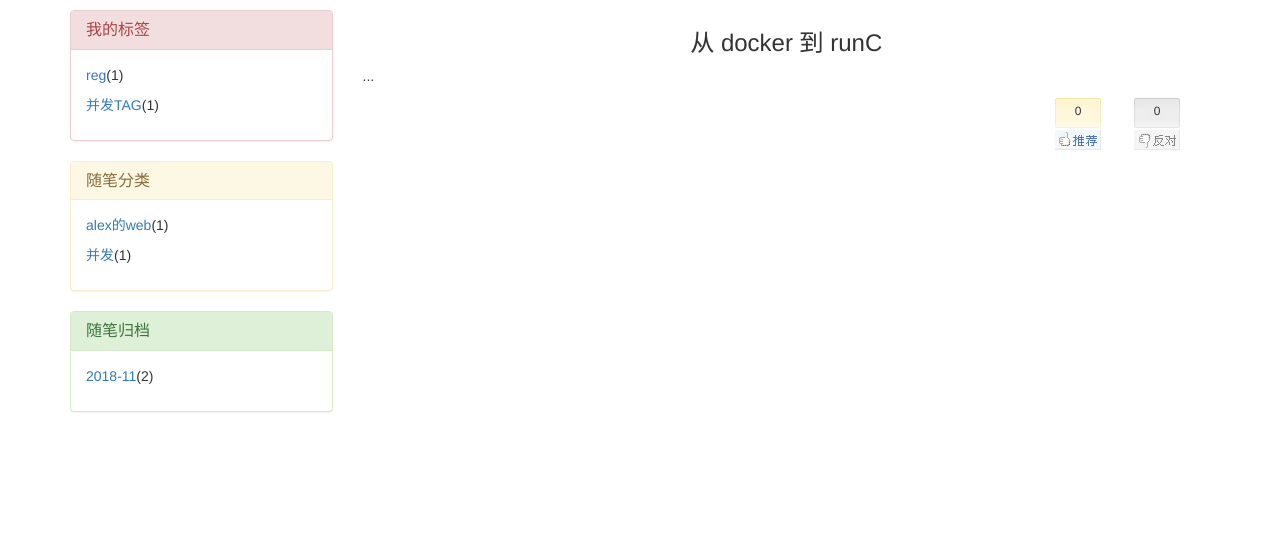
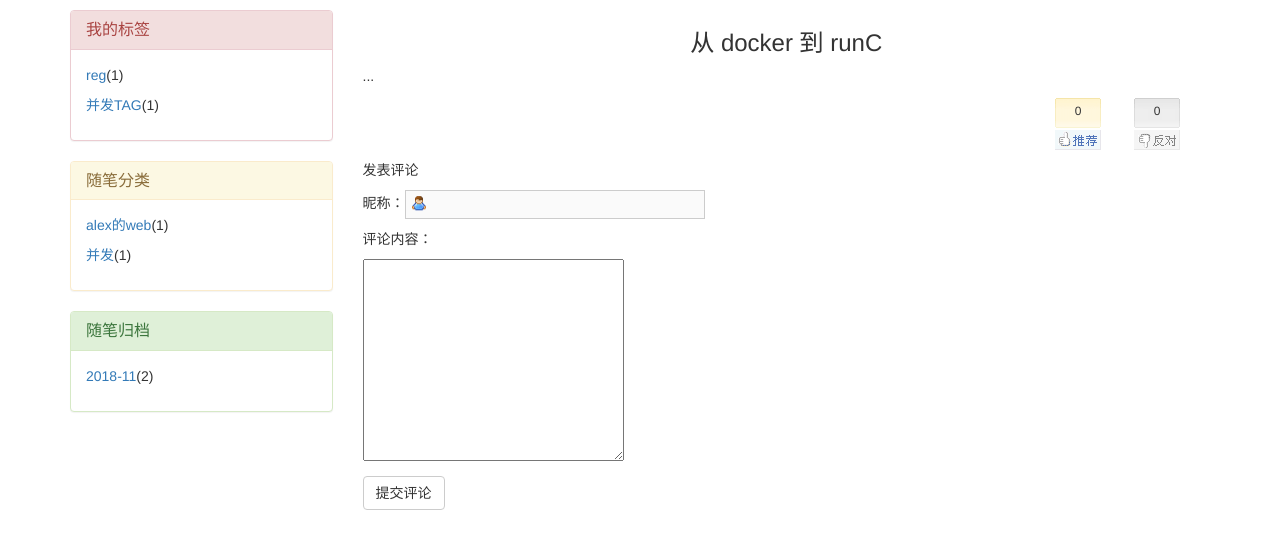
Before and after one commit to tchivs/Blog_Demo, a Django app: a page that uses templates/article_detail.html in a window 1280 px wide. Shown: the part 50-599 px from the top of the page. Run offline with Django 3.2, Linux system fonts and the light colour scheme; data comes from the database, SQL or seed files in the repository; some libraries are stand-ins or nearby versions.

Commit message:
add comment

```diff
--- a/templates/article_detail.html
+++ b/templates/article_detail.html
@@ -5,7 +5,7 @@
     <div class="article_info">
         <h3 class="text-center">{{ article_obj.title }}</h3>
         <div class="cont">{{ article_obj.content|safe }}</div>
-
+        <div class="clearfix">
             <div id="div_digg">
                 <div class="diggit action">
                     <span class="diggnum" id="digg_count">{{ article_obj.up_count }}</span>
@@ -15,6 +15,18 @@
                 </div>
                 <div class="clear"></div>
                 <div class="diggword" id="digg_tips" style="color: red"></div>
+            </div>
+        </div>
+
+        <div class="comment">
+            <p>发表评论</p>
+            <p>
+                昵称：<input type="text" id="tbCommentAuthor" class="author" disabled="disabled" size="50"
+                          value="{{ request.user.username }}">
+            </p>
+            <p>评论内容：</p>
+            <p><textarea name="" id="" cols="30" rows="10"></textarea></p>
+            <button class="btn btn-default comment_btn">提交评论</button>
         </div>
     </div>
     <script>
@@ -38,7 +50,7 @@
 
                     }
                     else {
-                        var val=data.handled?"您已经推荐过!":"您已经反对过!";
+                        var val = data.handled ? "您已经推荐过!" : "您已经反对过!";
                         $('#digg_tips').html(val);
                         setTimeout(function () {
                             $('#digg_tips').html("")
```
Lines whose indentation alone changed are shown as unchanged.
